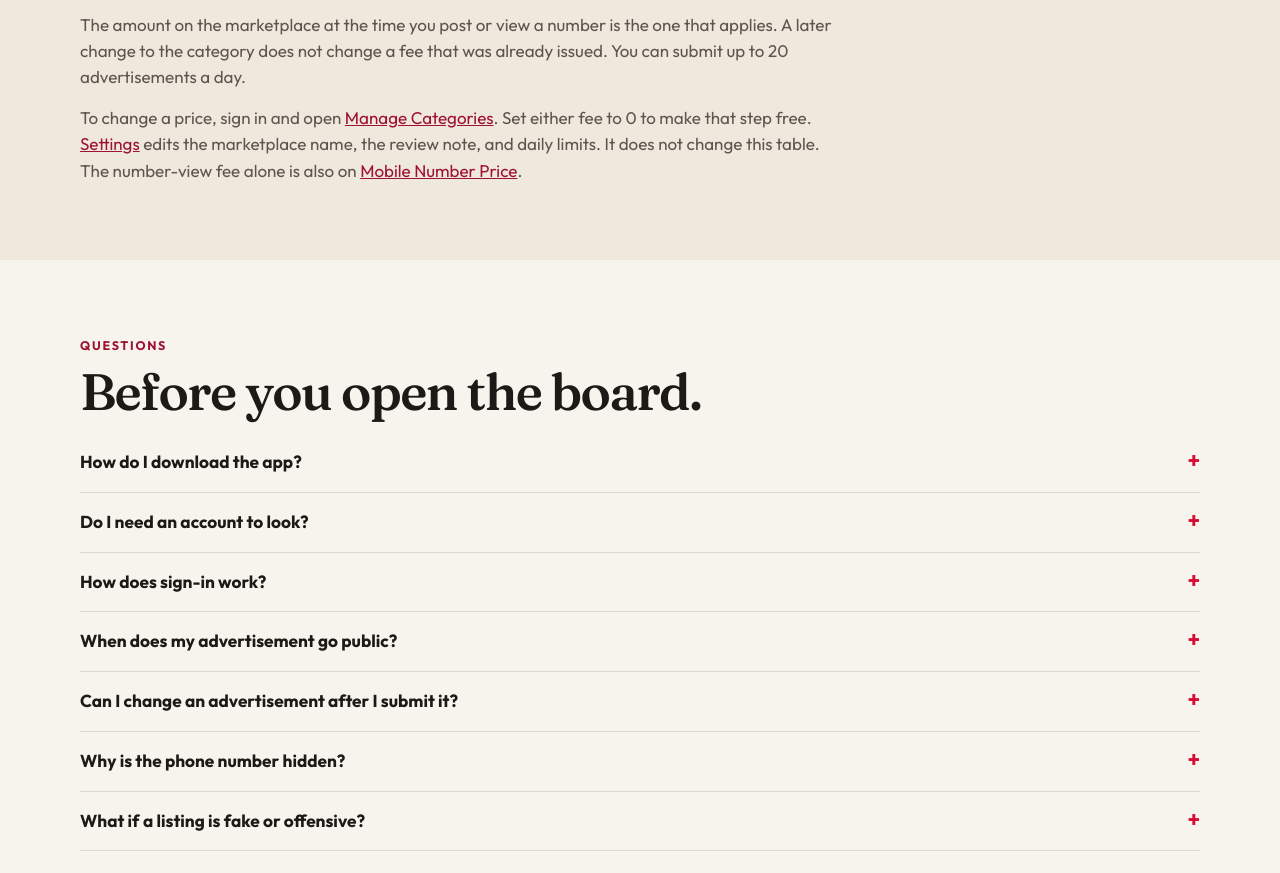
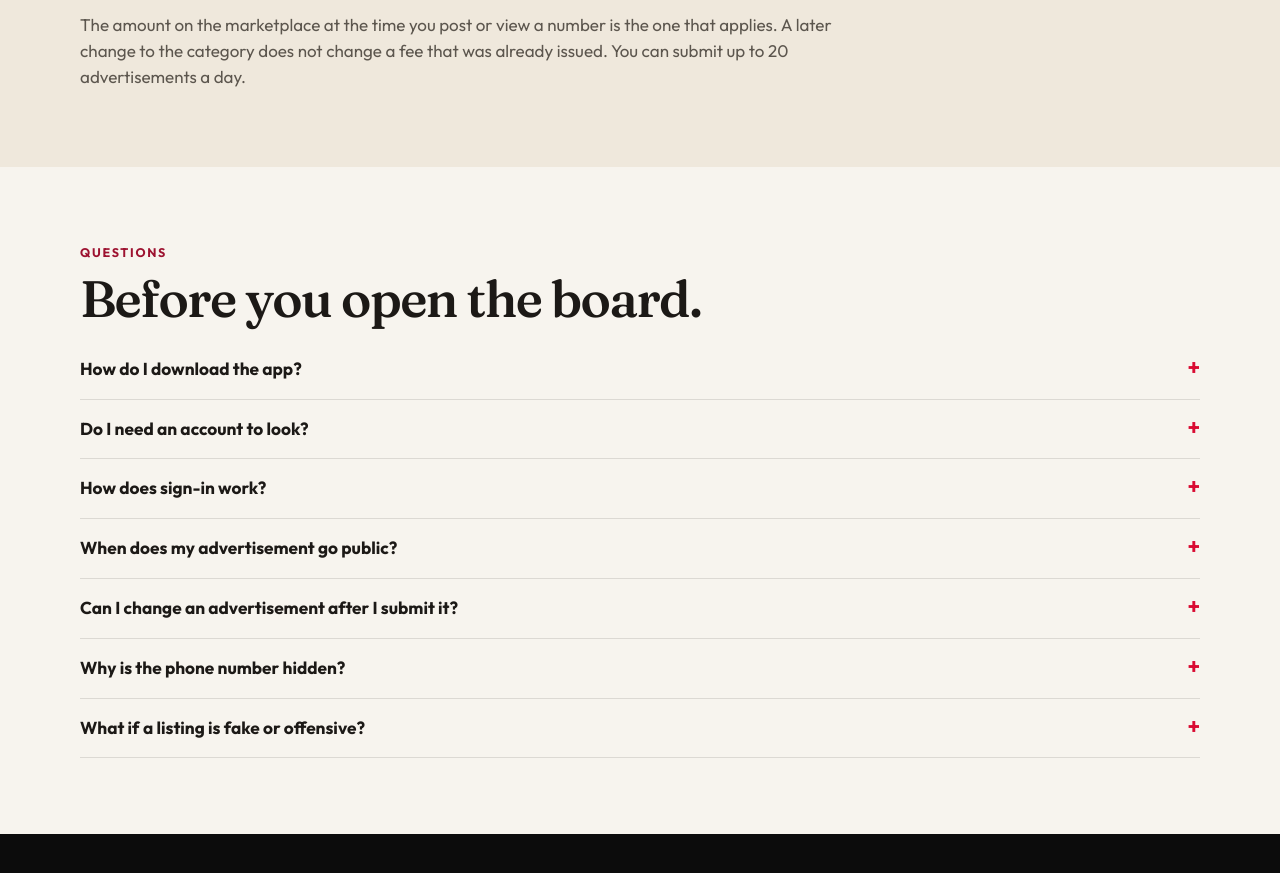
Before and after one commit to digibillmate-billing/classify-junction-landing, a website: page site/index.html in a window 1280 px wide. Shown: the part 3784-4657 px from the top of the page. Drawn offline with Linux system fonts and the light colour scheme; no server answers.

Commit message:
Remove the staff price-editing note from the landing page.

```diff
--- a/site/index.html
+++ b/site/index.html
@@ -266,7 +266,6 @@
             </li>
           </ul>
           <p class="price-note">The amount on the marketplace at the time you post or view a number is the one that applies. A later change to the category does not change a fee that was already issued. You can submit up to 20 advertisements a day.</p>
-          <p class="price-note">To change a price, sign in and open <a href="https://classify-junction.digibillmate-billing.workers.dev/admin/categories">Manage Categories</a>. Set either fee to 0 to make that step free. <a href="https://classify-junction.digibillmate-billing.workers.dev/admin/settings">Settings</a> edits the marketplace name, the review note, and daily limits. It does not change this table. The number-view fee alone is also on <a href="https://classify-junction.digibillmate-billing.workers.dev/admin/mobile-price">Mobile Number Price</a>.</p>
         </div>
       </section>
 
```
